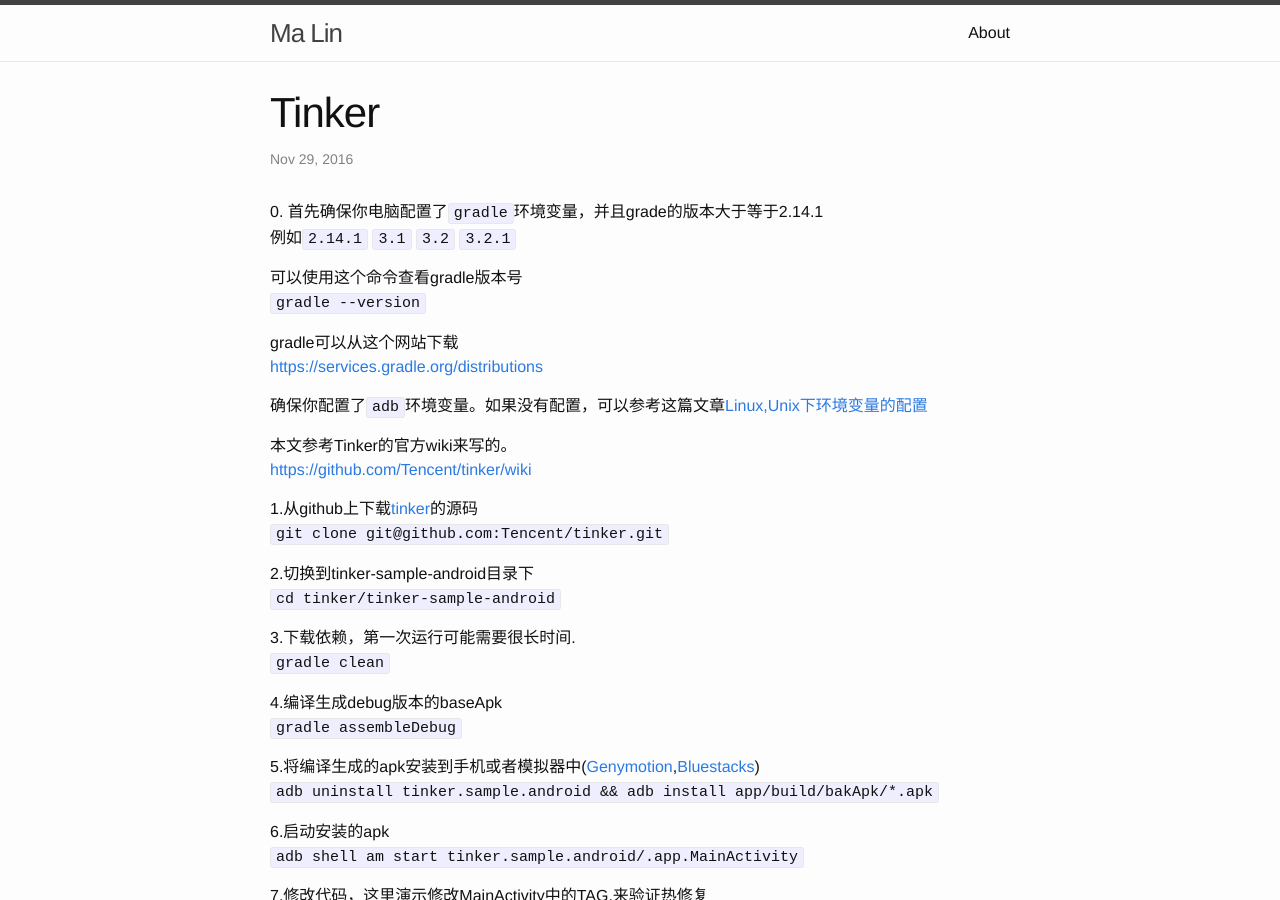
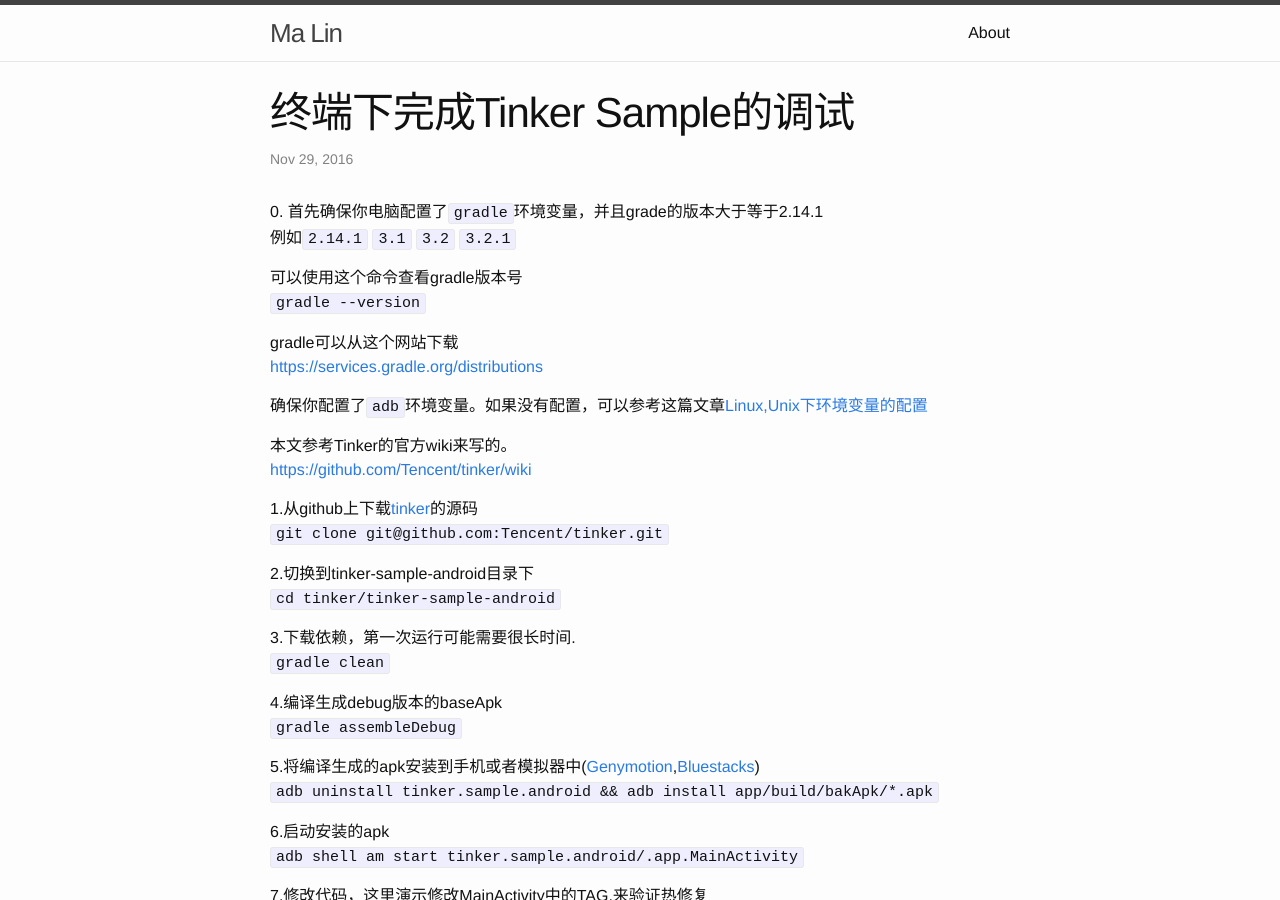
Before and after one commit to androidmalin/androidmalin.github.io, a Jekyll site: the page built from _posts/2016-12-02-tinker-cn.markdown, in a window 1280 px wide and 900 px high. Built offline with Jekyll 4.4.1, drawn with Linux system fonts in a browser that asks for light colours.

Commit message:
update the title of tinker

```diff
--- a/_posts/2016-12-02-tinker-cn.markdown
+++ b/_posts/2016-12-02-tinker-cn.markdown
@@ -1,6 +1,6 @@
 ---
 layout: post
-title:  "Tinker"
+title:  "终端下完成Tinker Sample的调试"
 date:   2016-11-29 12:55 +0800
 categories: Ma Lin update
 ---
```
